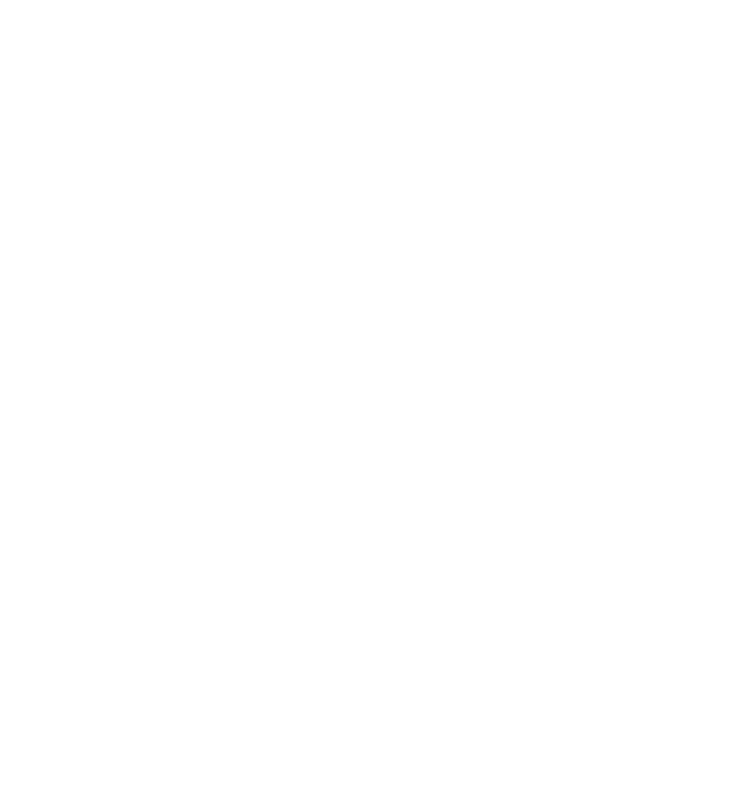
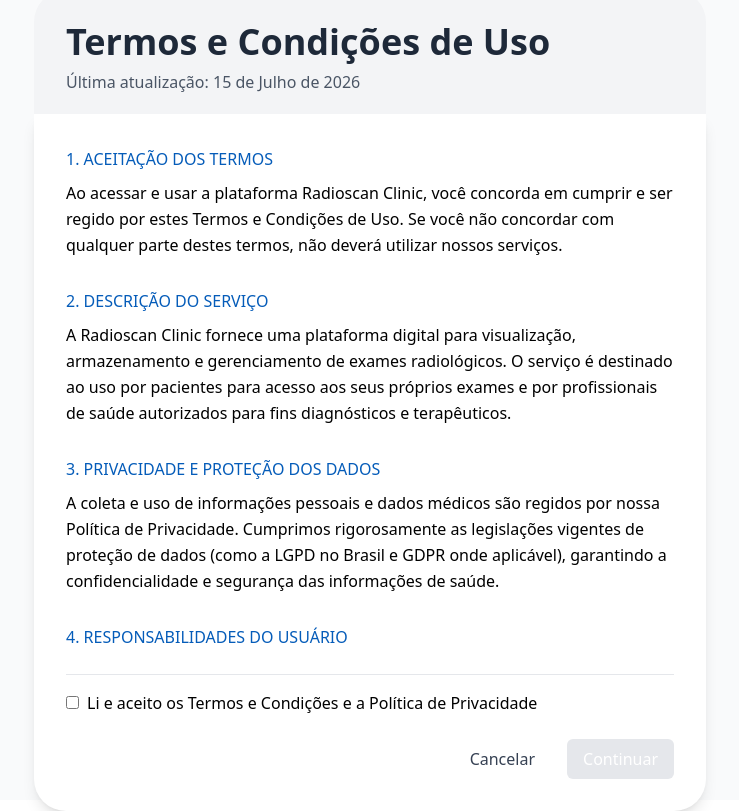
Before and after one commit to DouglaasPH/frontend-radioscan, an Angular app: page /terms-and-conditions in a window 1280 px wide. Before the commit this address led to /. Shown: the whole page, without its empty margins (270-1009 px from the left). Built offline with nearby package versions, Linux system fonts and the light colour scheme.

Commit message:
feat: add terms and conditions page

```diff
--- a/src/app/app.routes.ts
+++ b/src/app/app.routes.ts
@@ -1,6 +1,7 @@
 import { Routes } from '@angular/router';
 import { Login } from './pages/login/login';
 import { CreateAccount } from './pages/create-account/create-account';
+import { TermsAndConditions } from './pages/terms-and-conditions/terms-and-conditions';
 
 export const routes: Routes = [
   {
@@ -16,4 +17,8 @@
     path: 'create-account',
     component: CreateAccount,
   },
+  {
+    path: 'terms-and-conditions',
+    component: TermsAndConditions,
+  },
 ];
--- a/src/app/pages/create-account/create-account.html
+++ b/src/app/pages/create-account/create-account.html
@@ -1,5 +1,5 @@
 <main class="flex h-screen w-screen">
-  <div class="w-full h-screen bg-gray-100 flex justify-center items-center px-12">
+  <div class="w-full h-screen bg-gray-50 flex justify-center items-center px-12">
     <div
       class="bg-white *:rounded-2xl shadow-lg p-8 w-full max-w-2xl flex flex-col gap-6 items-center rounded-4xl"
     >
--- a/src/app/pages/login/login.html
+++ b/src/app/pages/login/login.html
@@ -12,7 +12,7 @@
       Imagem avançada e gestão de fluxo de trabalho integrada para profissionais de saúde modernos
     </p>
   </div>
-  <div class="w-full xl:w-1/2 h-screen bg-gray-100 flex justify-center items-center px-12">
+  <div class="w-full xl:w-1/2 h-screen bg-gray-50 flex justify-center items-center px-12">
     <div
       class="bg-white *:rounded-2xl shadow-lg p-8 w-full max-w-2xl flex flex-col gap-6 items-center rounded-4xl"
     >
--- /dev/null
+++ b/src/app/pages/terms-and-conditions/terms-and-conditions.html
@@ -0,0 +1,110 @@
+<main class="flex h-screen w-screen">
+  <div class="w-full h-screen bg-gray-50 flex justify-center items-center px-12">
+    <div class="rounded-4xl w-full max-w-2xl">
+      <div class="pt-8 px-8 pb-5 text-left gap-2 flex flex-col bg-gray-100 center rounded-t-4xl">
+        <h2 class="text-4xl font-semibold text-gray-800">Termos e Condições de Uso</h2>
+        <p class="text-gray-600 font-normal text-md">Última atualização: 15 de Julho de 2026</p>
+      </div>
+      <div class="bg-white shadow-lg p-8 flex flex-col items-center rounded-b-4xl">
+        <div
+          class="flex-grow overflow-y-auto max-h-[512px] space-y-[30px] leading-relaxed items-center"
+        >
+          <!-- Aceitação dos termos -->
+          <div class="space-y-[8px]">
+            <h6 class="text-[#055cb9]">1. ACEITAÇÃO DOS TERMOS</h6>
+            <p>
+              Ao acessar e usar a plataforma Radioscan Clinic, você concorda em cumprir e ser regido
+              por estes Termos e Condições de Uso. Se você não concordar com qualquer parte destes
+              termos, não deverá utilizar nossos serviços.
+            </p>
+          </div>
+          <!-- Descrição do serviço -->
+          <div class="space-y-[8px]">
+            <h6 class="text-[#055cb9]">2. DESCRIÇÃO DO SERVIÇO</h6>
+            <p>
+              A Radioscan Clinic fornece uma plataforma digital para visualização, armazenamento e
+              gerenciamento de exames radiológicos. O serviço é destinado ao uso por pacientes para
+              acesso aos seus próprios exames e por profissionais de saúde autorizados para fins
+              diagnósticos e terapêuticos.
+            </p>
+          </div>
+          <!-- Privacidade e Proteção dos Dados -->
+          <div class="space-y-[8px]">
+            <h6 class="text-[#055cb9]">3. PRIVACIDADE E PROTEÇÃO DOS DADOS</h6>
+            <p>
+              A coleta e uso de informações pessoais e dados médicos são regidos por nossa
+              <a class="text-primary hover:underline font-medium" data-path="termos" href="#"
+                >Política de Privacidade</a
+              >. Cumprimos rigorosamente as legislações vigentes de proteção de dados (como a LGPD
+              no Brasil e GDPR onde aplicável), garantindo a confidencialidade e segurança das
+              informações de saúde.
+            </p>
+          </div>
+          <!-- Responsabilidades do Usuário -->
+          <div class="space-y-[8px]">
+            <h6 class="text-[#055cb9]">4. RESPONSABILIDADES DO USUÁRIO</h6>
+            <ul class="list-disc pl-[24px] space-y-[8px]">
+              <li>Fornecer informações verdadeiras, exatas e completas durante o cadastro.</li>
+              <li>Manter a confidencialidade de suas credenciais de acesso (login e senha).</li>
+              <li>
+                Notificar imediatamente a Radioscan Clinic sobre qualquer uso não autorizado de sua
+                conta.
+              </li>
+              <li>Não utilizar a plataforma para fins ilegais ou não autorizados.</li>
+            </ul>
+          </div>
+          <!-- Propriedade Intelectual -->
+          <div class="space-y-[8px]">
+            <h6 class="text-[#055cb9]">5. PROPRIEDADE INTELECTUAL</h6>
+            <p>
+              Todo o conteúdo, design, software e infraestrutura da plataforma Radioscan são de
+              propriedade exclusiva da Radioscan Clinic ou de seus licenciadores, protegidos por
+              leis de direitos autorais e propriedade intelectual. É proibida a reprodução,
+              distribuição ou modificação sem autorização prévia.
+            </p>
+          </div>
+          <!-- Limitação de Responsabilidade -->
+          <div class="space-y-[8px]">
+            <h6 class="text-[#055cb9]">6. LIMITAÇÃO DE RESPONSABILIDADE</h6>
+            <p>
+              A plataforma Radioscan é uma ferramenta de suporte. Os laudos e diagnósticos finais
+              devem sempre ser confirmados pelo médico responsável. Não nos responsabilizamos por
+              decisões médicas tomadas exclusivamente com base nas informações disponibilizadas na
+              plataforma.
+            </p>
+          </div>
+          <!-- Modificações dos Termos -->
+          <div class="space-y-[8px]">
+            <h6 class="text-[#055cb9]">7. MODIFICAÇÕES DOS TERMOS</h6>
+            <p>
+              A Radioscan Clinic reserva-se o direito de atualizar ou modificar estes termos a
+              qualquer momento. Os usuários serão notificados sobre alterações significativas, e a
+              continuação do uso do serviço após tais modificações constituirá a aceitação dos novos
+              termos.
+            </p>
+          </div>
+        </div>
+        <!-- Checkbox de Aceitação -->
+        <div class="w-full flex gap-2 items-center border-t border-gray-200 pt-4 mt-4">
+          <input type="checkbox" required id="terms-conditions" class="cursor-pointer" />
+          <label for="terms-conditions"
+            >Li e aceito os Termos e Condições e a Política de Privacidade</label
+          >
+        </div>
+        <!-- Cancelar ou continuar buttons-->
+        <div class="w-full justify-end flex gap-4 mt-6">
+          <button type="button" class="text-gray-700 py-2 px-4 rounded-md hover:bg-red-100">
+            Cancelar
+          </button>
+          <button
+            type="submit"
+            class="bg-gray-200 text-white py-2 px-4 rounded-md hover:bg-[#055cb9]"
+            disabled
+          >
+            Continuar
+          </button>
+        </div>
+      </div>
+    </div>
+  </div>
+</main>
--- a/src/styles.css
+++ b/src/styles.css
@@ -2,11 +2,6 @@
 
 @import 'tailwindcss';
 
-input,
-textarea {
-  cursor: text;
-}
-
 button {
   cursor: pointer;
 }
```
Also changed, not shown: src/app/pages/terms-and-conditions/terms-and-conditions.ts (added, +9 -0 lines), src/app/pages/terms-and-conditions/terms-and-conditions.css (added), 1 other file (tests, documents, lock files or other folders).
